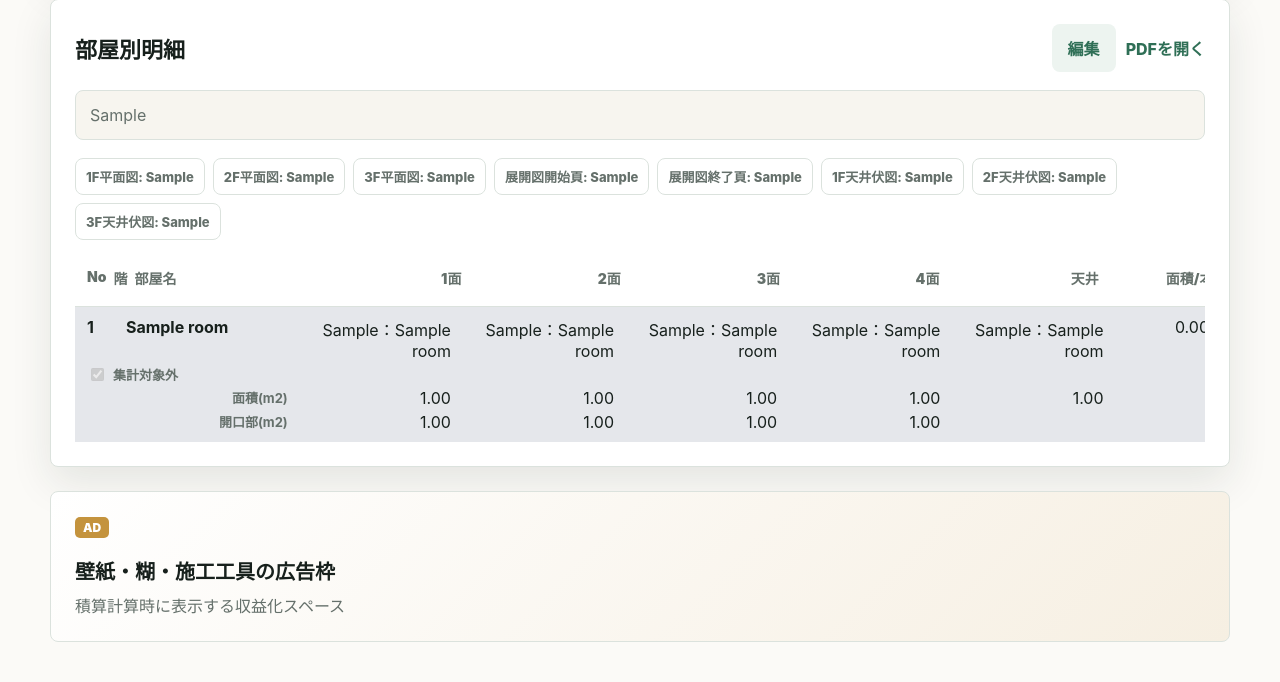
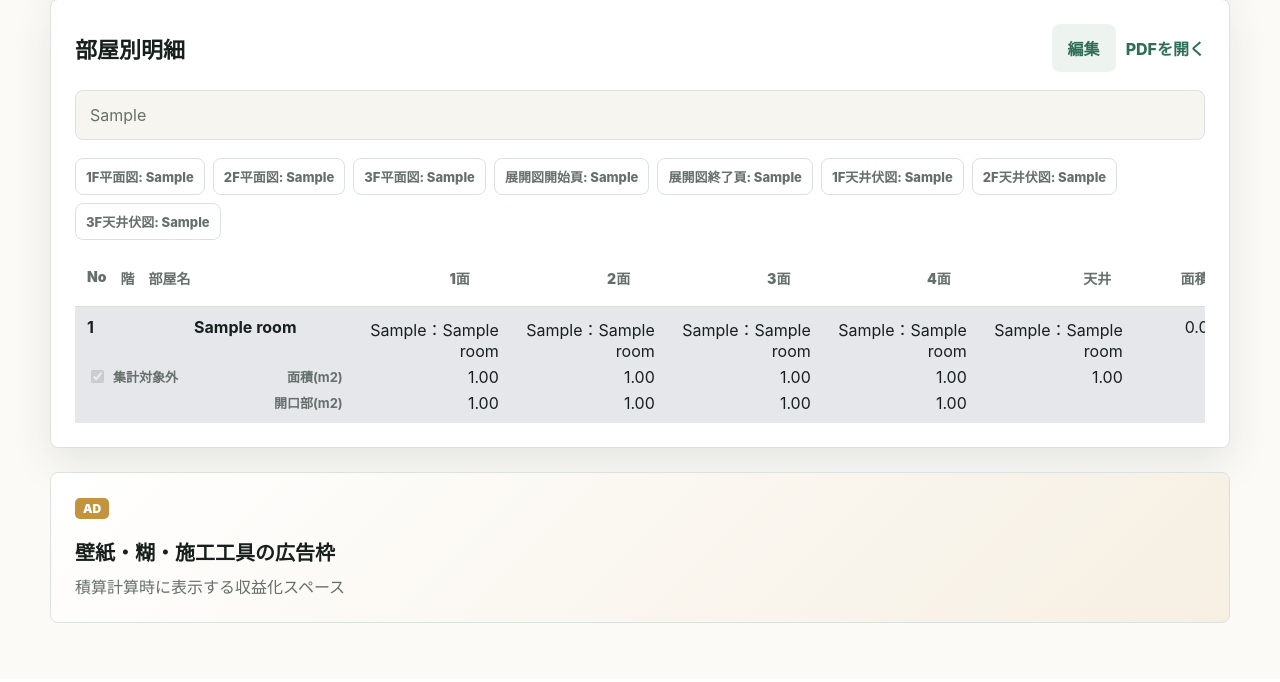
Before and after one commit to masumitachibana4649-creator/Sekisan-Project, a Django app: page /projects/1/ in a window 1280 px wide. Shown: the part 738-1420 px from the top of the page. After the commit the page ends 1361 px from the top, so only its background shows below. Run offline with Django 5.2, Linux system fonts and the light colour scheme; a user stored in the database is signed in; data comes from the database, SQL or seed files in the repository; tables that the repository leaves empty hold one stand-in row (values such as "Sample post").

Commit message:
Align room measurement rows

```diff
--- a/estimator/static/estimator/styles.css
+++ b/estimator/static/estimator/styles.css
@@ -538,7 +538,7 @@ textarea { resize: vertical; }
   z-index: 1;
   background: var(--panel);
   min-width: 1720px;
-  column-gap: 0.5em;
+  column-gap: 1em;
 }
 
 .result-head span:nth-child(n+4):not(:last-child) {
@@ -554,7 +554,7 @@ textarea { resize: vertical; }
 
 .room-detail-group {
   margin-top: 10px;
-  row-gap: 4px;
+  row-gap: 6px;
 }
 
 .room-wallpaper-cell select {
@@ -584,8 +584,27 @@ textarea { resize: vertical; }
   text-align: right;
 }
 
+.room-area-label {
+  grid-column: 3;
+  grid-row: 2;
+}
+
+.room-opening-label {
+  grid-row: 3;
+}
+
 .room-measure-cell {
   text-align: right;
+}
+
+.room-area-measure,
+.room-area-spacer {
+  grid-row: 2;
+}
+
+.room-opening-label ~ .room-measure-cell,
+.room-opening-spacer {
+  grid-row: 3;
 }
 
 .room-detail-group input {
@@ -606,7 +625,8 @@ textarea { resize: vertical; }
 
 .room-exclude-cell {
   display: inline-flex;
-  grid-column: 1 / span 3;
+  grid-column: 1 / span 2;
+  grid-row: 2;
   align-items: center;
   gap: 6px;
   color: var(--muted);
--- a/estimator/templates/estimator/project_detail.html
+++ b/estimator/templates/estimator/project_detail.html
@@ -180,20 +180,20 @@
           <input class="room-exclude-checkbox" type="checkbox" name="room_{{ room.pk }}_excluded_from_summary" value="1" {% if room.excluded_from_summary %}checked{% endif %} {% if not edit_mode %}disabled{% endif %}>
           <span>集計対象外</span>
         </label>
-        <strong class="room-sub-label">面積(m2)</strong>
-        <span class="room-measure-cell">{% if edit_mode %}<input name="room_{{ room.pk }}_east_surface_area_m2" type="number" step="0.01" min="0" value="{{ room.east_surface_area_m2 }}">{% else %}{{ room.east_surface_area_m2 }}{% endif %}</span>
-        <span class="room-measure-cell">{% if edit_mode %}<input name="room_{{ room.pk }}_west_surface_area_m2" type="number" step="0.01" min="0" value="{{ room.west_surface_area_m2 }}">{% else %}{{ room.west_surface_area_m2 }}{% endif %}</span>
-        <span class="room-measure-cell">{% if edit_mode %}<input name="room_{{ room.pk }}_south_surface_area_m2" type="number" step="0.01" min="0" value="{{ room.south_surface_area_m2 }}">{% else %}{{ room.south_surface_area_m2 }}{% endif %}</span>
-        <span class="room-measure-cell">{% if edit_mode %}<input name="room_{{ room.pk }}_north_surface_area_m2" type="number" step="0.01" min="0" value="{{ room.north_surface_area_m2 }}">{% else %}{{ room.north_surface_area_m2 }}{% endif %}</span>
-        <span class="room-measure-cell">{% if edit_mode %}<input name="room_{{ room.pk }}_ceiling_surface_area_m2" type="number" step="0.01" min="0" value="{{ room.ceiling_surface_area_m2 }}">{% else %}{{ room.ceiling_surface_area_m2 }}{% endif %}</span>
-        <span class="room-total-spacer"></span>
-        <strong class="room-sub-label">開口部(m2)</strong>
+        <strong class="room-sub-label room-area-label">面積(m2)</strong>
+        <span class="room-measure-cell room-area-measure">{% if edit_mode %}<input name="room_{{ room.pk }}_east_surface_area_m2" type="number" step="0.01" min="0" value="{{ room.east_surface_area_m2 }}">{% else %}{{ room.east_surface_area_m2 }}{% endif %}</span>
+        <span class="room-measure-cell room-area-measure">{% if edit_mode %}<input name="room_{{ room.pk }}_west_surface_area_m2" type="number" step="0.01" min="0" value="{{ room.west_surface_area_m2 }}">{% else %}{{ room.west_surface_area_m2 }}{% endif %}</span>
+        <span class="room-measure-cell room-area-measure">{% if edit_mode %}<input name="room_{{ room.pk }}_south_surface_area_m2" type="number" step="0.01" min="0" value="{{ room.south_surface_area_m2 }}">{% else %}{{ room.south_surface_area_m2 }}{% endif %}</span>
+        <span class="room-measure-cell room-area-measure">{% if edit_mode %}<input name="room_{{ room.pk }}_north_surface_area_m2" type="number" step="0.01" min="0" value="{{ room.north_surface_area_m2 }}">{% else %}{{ room.north_surface_area_m2 }}{% endif %}</span>
+        <span class="room-measure-cell room-area-measure">{% if edit_mode %}<input name="room_{{ room.pk }}_ceiling_surface_area_m2" type="number" step="0.01" min="0" value="{{ room.ceiling_surface_area_m2 }}">{% else %}{{ room.ceiling_surface_area_m2 }}{% endif %}</span>
+        <span class="room-total-spacer room-area-spacer"></span>
+        <strong class="room-sub-label room-opening-label">開口部(m2)</strong>
         <span class="room-measure-cell {% if room.east_opening_area_m2 > 0 and "推定" in room.note %}estimated-value{% endif %}">{% if edit_mode %}<input {% if room.east_opening_area_m2 > 0 and "推定" in room.note %}class="estimated-value"{% endif %} name="room_{{ room.pk }}_east_opening_area_m2" type="number" step="0.01" min="0" value="{{ room.east_opening_area_m2 }}">{% else %}{{ room.east_opening_area_m2 }}{% endif %}</span>
         <span class="room-measure-cell {% if room.west_opening_area_m2 > 0 and "推定" in room.note %}estimated-value{% endif %}">{% if edit_mode %}<input {% if room.west_opening_area_m2 > 0 and "推定" in room.note %}class="estimated-value"{% endif %} name="room_{{ room.pk }}_west_opening_area_m2" type="number" step="0.01" min="0" value="{{ room.west_opening_area_m2 }}">{% else %}{{ room.west_opening_area_m2 }}{% endif %}</span>
         <span class="room-measure-cell {% if room.south_opening_area_m2 > 0 and "推定" in room.note %}estimated-value{% endif %}">{% if edit_mode %}<input {% if room.south_opening_area_m2 > 0 and "推定" in room.note %}class="estimated-value"{% endif %} name="room_{{ room.pk }}_south_opening_area_m2" type="number" step="0.01" min="0" value="{{ room.south_opening_area_m2 }}">{% else %}{{ room.south_opening_area_m2 }}{% endif %}</span>
         <span class="room-measure-cell {% if room.north_opening_area_m2 > 0 and "推定" in room.note %}estimated-value{% endif %}">{% if edit_mode %}<input {% if room.north_opening_area_m2 > 0 and "推定" in room.note %}class="estimated-value"{% endif %} name="room_{{ room.pk }}_north_opening_area_m2" type="number" step="0.01" min="0" value="{{ room.north_opening_area_m2 }}">{% else %}{{ room.north_opening_area_m2 }}{% endif %}</span>
         <span class="room-measure-cell"></span>
-        <span class="room-total-spacer"></span>
+        <span class="room-total-spacer room-opening-spacer"></span>
       </div>
     {% empty %}
       <div class="empty-result">
```
